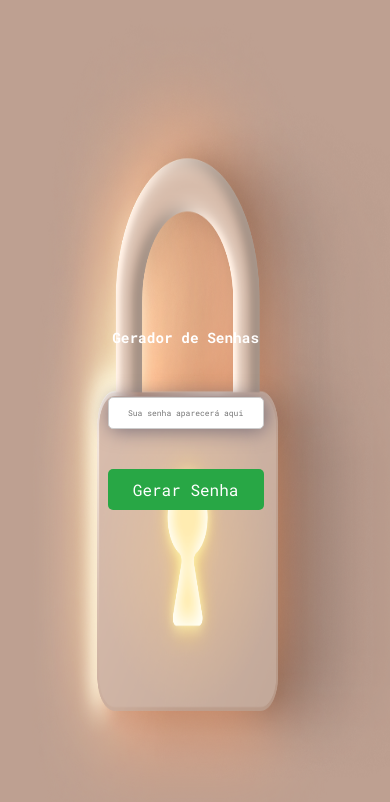
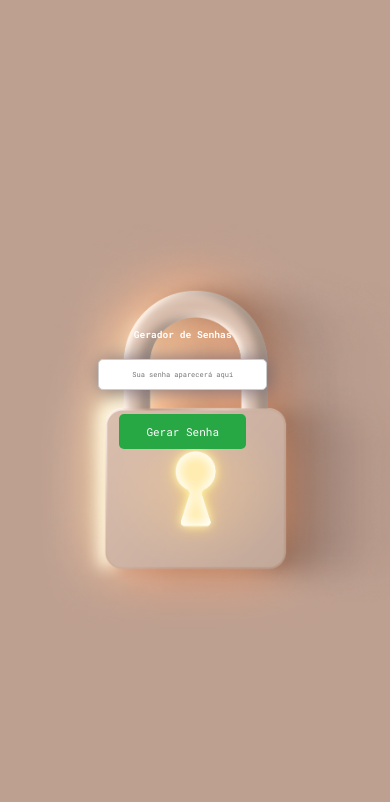
Before and after one commit to FernandoJesuss/Gerador_de_Senhas, a plain HTML site: page index.html in a window 390 px wide. Shown: the top 802 px of the page. Drawn offline with Linux system fonts and the light colour scheme.

Commit message:
Fix:Correção de bugs

```diff
--- a/src/css/styles.css
+++ b/src/css/styles.css
@@ -99,11 +99,11 @@ button:active {
 
 /* Media Queries para Responsividade */
 @media (max-width: 768px) {
-    .Container {
-        /* display: flex; */
-        right: 16.8rem;
-        width: 40%;
-        top: 31rem;
+    #cadeado .Container {
+        display: flex;
+        /* right: 16.8rem; */
+        width: 100%;
+        top: 25rem;
         justify-content: center;
         align-items: center;
     }
@@ -115,127 +115,211 @@ button:active {
     }
 
     body img {
-        left: 2rem;
+        left: 3.9rem;
+        /* right: 16.8rem; */
+        width: 100%;
+        top: 0.1rem;
+        justify-content: center;
+        align-items: center;
     }
 }
 
 @media (max-width: 480px) {
-    .Container {
-        /* display: flex; */
-        right: 9rem;
-        width: 40%;
+
+
+
+    #cadeado {
+        display: flex;
+        /* right: 16.8rem; */
+        width: 15vh;
         top: 31rem;
+        right: 8.8rem;
         justify-content: center;
         align-items: center;
-    }
-
-    body .Container h1 {
-        font-size: 1.1rem;
-        font-weight: 700;
 
     }
 
     body img {
-        width: 100vw;
-        height: 100vh;
-        left: 2rem;
+        left: 3.9rem;
+        /* right: 16.8rem; */
+        width: 100%;
+        top: 0.1rem;
+        justify-content: center;
+        align-items: center;
+    }
+    body .Container h1 {
+        font-size: 0.8rem;
+        font-weight: 700;
+
     }
     #password {
+        display: flex;
+        position: relative;
+        top: -2rem;
         font-size: 0.7rem;
+        width: 20vh;
 
     }
+    button {
+        display: flex;
+        position: relative;
+        top: -2rem;
+        font-size: 15px;
+        width: 20vh;
+        align-items: center;
+        text-align: center;
+        justify-content: center;
+    }
+
     .senha{
         font-size: 25px;
     }
 }
 
 @media (max-width: 430px) {
-    .Container {
-        /* display: flex; */
-        right: 8rem;
-        width: 40%;
+    #cadeado {
+        display: flex;
+        /* right: 16.8rem; */
+        width: 15vh;
         top: 31rem;
+        right: 8.8rem;
         justify-content: center;
         align-items: center;
-    }
-
-    body .Container h1 {
-        font-size: 1rem;
-        font-weight: 700;
 
     }
 
     body img {
-        width: 100vw;
-        height: 100vh;
         left: 2rem;
+        /* right: 16.8rem; */
+        width: 100%;
+        top: 0.1rem;
+        justify-content: center;
+        align-items: center;
+    }
+    body .Container h1 {
+        font-size: 0.8rem;
+        font-weight: 700;
+
     }
     #password {
-        font-size: 0.6rem;
+        display: flex;
+        position: relative;
+        top: -2rem;
+        font-size: 8px;
+        width: 15vh;
 
     }
+    button {
+        display: flex;
+        position: relative;
+        top: -2rem;
+        font-size: 15px;
+        width: 15vh;
+        align-items: center;
+        text-align: center;
+        justify-content: center;
+    }
+
     .senha{
-        font-size: 25px;
+        font-size: 15px;
     }
 }
 
 @media (max-width: 400px) {
-    .Container {
-        /* display: flex; */
+    #cadeado {
+        display: flex;
+        /* right: 16.8rem; */
+        width: 15vh;
+        top: 31rem;
         right: 7.5rem;
-        width: 40%;
-        top: 32rem;
         justify-content: center;
         align-items: center;
-    }
-
-    body .Container h1 {
-        font-size: 0.9rem;
-        font-weight: 700;
 
     }
 
     body img {
-        width: 100vw;
-        height: 100vh;
-        left: 1.5rem;
+        left: 2rem;
+        /* right: 16.8rem; */
+        width: 100%;
+        top: 0.1rem;
+        justify-content: center;
+        align-items: center;
+    }
+    body .Container h1 {
+        font-size: 0.8rem;
+        font-weight: 700;
+
     }
     #password {
-        font-size: 0.5rem;
+        display: flex;
+        position: relative;
+        top: -2rem;
+        font-size: 8px;
+        width: 15vh;
 
     }
+    button {
+        display: flex;
+        position: relative;
+        top: -3rem;
+        font-size: 15px;
+        width: 15vh;
+        align-items: center;
+        text-align: center;
+        justify-content: center;
+    }
+
     .senha{
-        font-size: 25px;
+        font-size: 15px;
     }
 }
 
 
 @media (max-width: 393px) {
-    .Container {
-        /* display: flex; */
-        right: 7.9rem;
-        width: 40%;
+    #cadeado {
+        display: flex;
+        /* right: 16.8rem; */
+        width: 15vh;
         top: 23rem;
+        right: 9rem;
         justify-content: center;
         align-items: center;
-    }
-
-    body .Container h1 {
-        font-size: 0.9rem;
-        font-weight: 700;
 
     }
 
     body img {
-        width: 100vw;
-        height: 100vh;
-        left: 1.5rem;
+        left: 2rem;
+        /* right: 16.8rem; */
+        width: 100%;
+        top: 0.1rem;
+        justify-content: center;
+        align-items: center;
+    }
+    body .Container h1 {
+        font-size: 0.6rem;
+        font-weight: 700;
+
     }
     #password {
-        font-size: 0.5rem;
+        display: flex;
+        position: relative;
+        top: -2rem;
+        font-size: 7px;
+        width: 20vh;
 
     }
+    button {
+        display: flex;
+        position: relative;
+        top: -3rem;
+        font-size: 11px;
+        width: 15vh;
+        align-items: center;
+        text-align: center;
+        justify-content: center;
+    }
+
     .senha{
-        font-size: 25px;
+        font-size: 15px;
     }
 }
```
